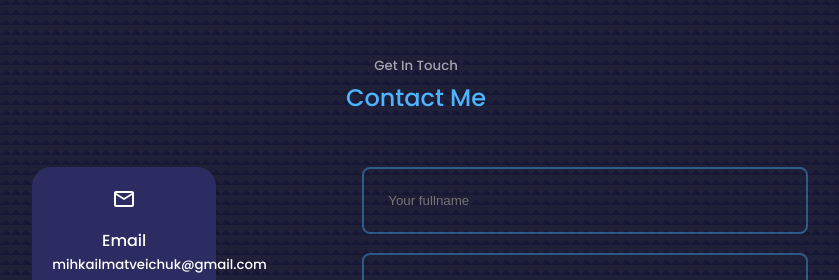
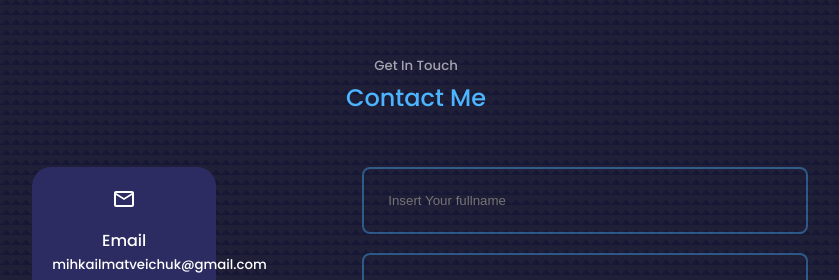
Before and after one commit to MihailMatveichuk/Portfolio_react, a React (Vite) app in the folder portfolio_react/: page / in a window 1280 px wide. Shown: the part 4855-5135 px from the top of the page, without its empty margins (224-1063 px from the left). Built offline with nearby package versions, Linux system fonts and the light colour scheme.

Commit message:
refactor: add type for contact component

```diff
--- a/portfolio_react/src/components/contact/Contact.scss
+++ b/portfolio_react/src/components/contact/Contact.scss
@@ -48,6 +48,9 @@ form{
         resize: none;
         color: var(--color-white);
     }
+    input:-webkit-autofill {
+        transition: all 5000s ease-in-out 0s;
+      }
 
     p {
         color: #bf1650;
--- a/portfolio_react/src/components/contact/Contact.tsx
+++ b/portfolio_react/src/components/contact/Contact.tsx
@@ -6,7 +6,9 @@ import emailjs from "emailjs-com";
 import "./Contact.scss";
 
 const Contact = () => {
-  const form = useRef();
+  const form = useRef() as React.MutableRefObject<HTMLFormElement>;
+  // eslint-disable-next-line no-useless-escape
+  const reqexp = /^\w+([\.-]?\w+)*@\w+([\.-]?\w+)*(\.\w{2,3})+$/;
   const sendEmail = () => {
     emailjs
       .sendForm(
@@ -36,7 +38,8 @@ const Contact = () => {
 
   const onSubmit = () => {
     sendEmail();
-    reset;
+    reset();
+    alert("Message was sent");
   };
 
   return (
@@ -63,15 +66,16 @@ const Contact = () => {
             {...register("name", {
               required: "This input is required.",
               pattern: {
-                value: /^[A-Za-z]+$/i,
-                message: "This input is string only.",
+                value:
+                  /^[А-ЯЁІЇЄҐ][а-яёіїєґ]{2,}\s[А-ЯЁІЇЄҐ][а-яёіїєґ]{2,}$|^[A-Z][a-z]{2,}\s[A-Z][a-z]{2,}$/gm,
+                message: "You shold insert your firstname and lasname.",
               },
               minLength: {
-                value: 4,
+                value: 3,
                 message: "This input must exceed more than 3 characters",
               },
             })}
-            placeholder="Your fullname"
+            placeholder="Insert Your fullname"
           />
           <ErrorMessage
             errors={errors}
@@ -88,7 +92,7 @@ const Contact = () => {
             {...register("email", {
               required: "This input is required.",
               pattern: {
-                value: /^\w+([\.-]?\w+)*@\w+([\.-]?\w+)*(\.\w{2,3})+$/,
+                value: reqexp,
                 message: "This unavailable email.",
               },
             })}
```
